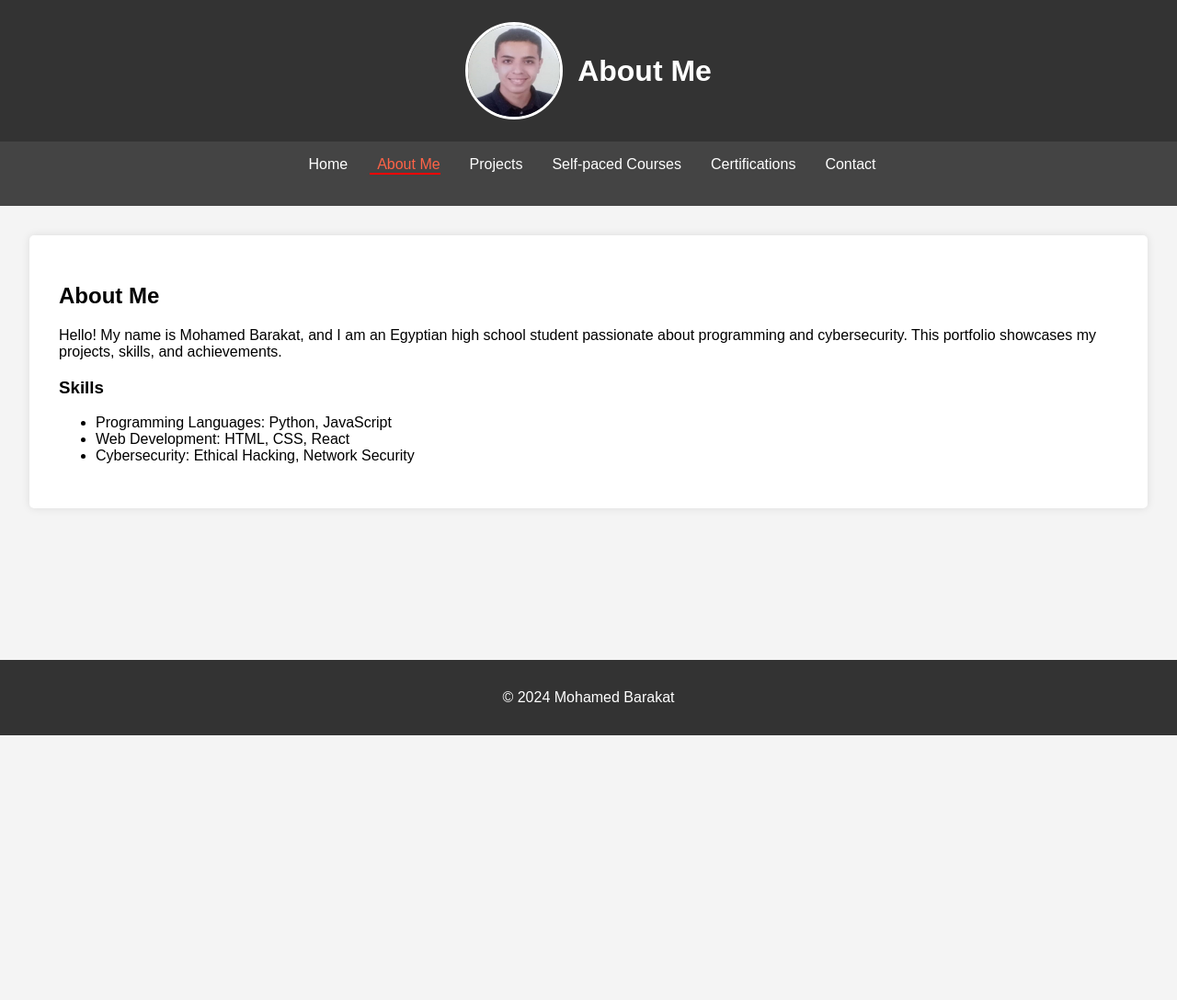
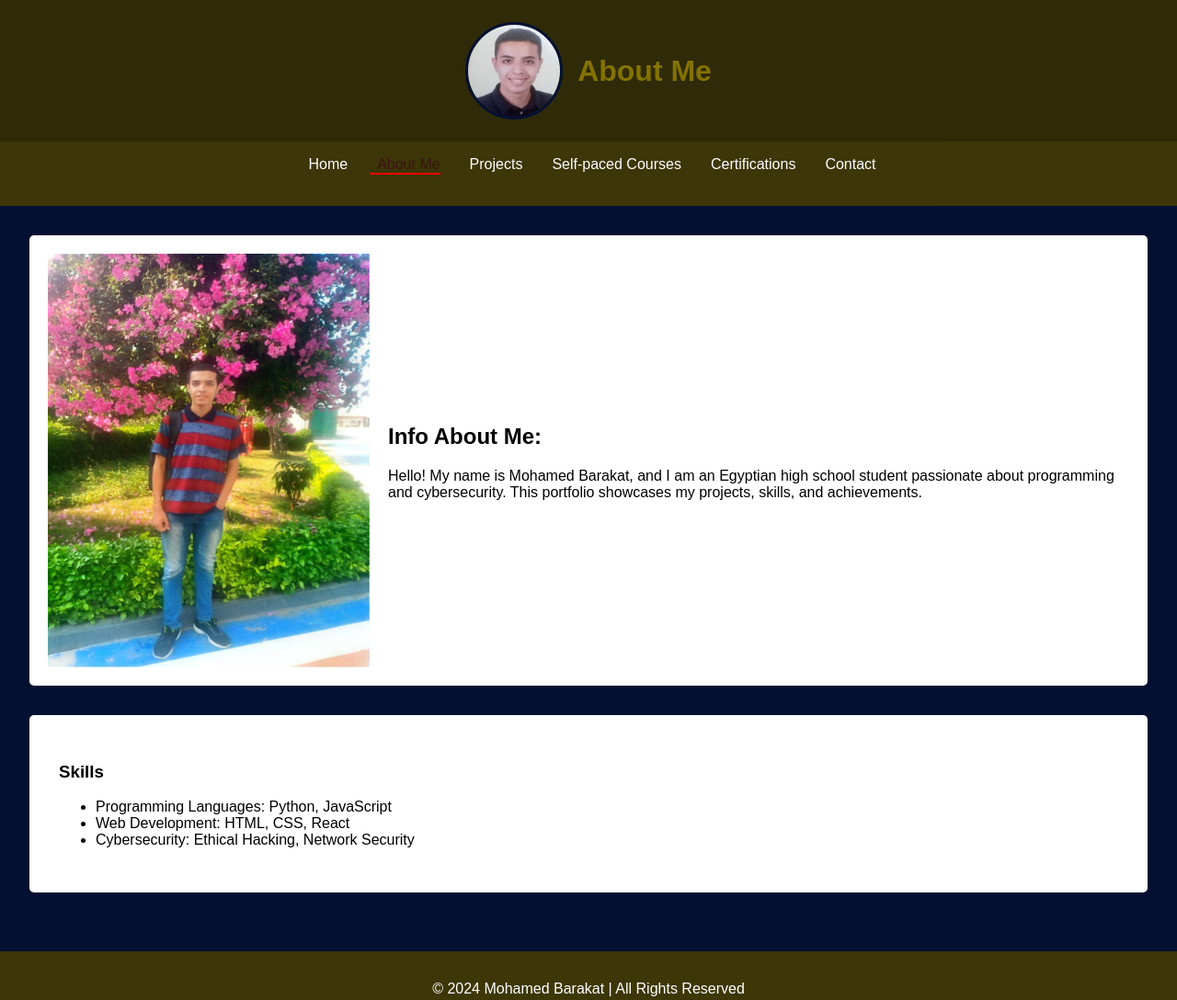
Before and after one commit to Mohamed-Barakatts/Mohamed-Barakatts.github.io, a plain HTML site: page sections/about.html in a window 1280 px wide. Shown: the whole page at 92% size. Before the commit the page ends 800 px from the top, so only its background shows below. Drawn offline with Linux system fonts and the light colour scheme.

Commit message:
The 4th design of my portfolio

```diff
--- a/assets/css/style.css
+++ b/assets/css/style.css
@@ -2,12 +2,12 @@ body {
   font-family: Arial, sans-serif;
   margin: 0;
   padding: 0;
-  background-color: #f4f4f4;
+  background-color: #051132;
 }
 
 header {
-  background-color: #333;
-  color: #fff;
+  background-color: rgba(55, 47, 1, 0.845);
+  color: rgba(147, 128, 1, 0.845);
   padding: 1.5rem 0;
   text-align: center;
   display: flex;
@@ -20,7 +20,7 @@ header {
   height: 100px;
   border-radius: 50%;
   margin-right: 1rem;
-  border: 3px solid #fff;
+  border: 3px solid #051132;
 }
 
 nav {
@@ -62,7 +62,7 @@ nav ul li a::after {
   width: 0;
   height: 2px;
   background: red;
-  transition: width 0.3s;
+  transition: width 0.5s;
 }
 
 nav ul li a:hover::after,
@@ -78,9 +78,8 @@ nav ul li a.active {
 nav ul li .dropdown-content {
   display: none;
   position: absolute;
-  background-color: #444;
+  background-color: rgba(55, 47, 1, 0.924);
   min-width: 160px;
-  box-shadow: 0 8px 16px rgba(0, 0, 0, 0.2);
   z-index: 1;
 }
 
@@ -93,7 +92,7 @@ nav ul li .dropdown-content a {
 
 nav ul li .dropdown-content a:hover,
 nav ul li .dropdown-content a.active {
-  background-color: #555;
+  background-color: #565454;
 }
 
 nav ul li:hover .dropdown-content {
@@ -213,3 +212,19 @@ main {
 footer {
   flex-shrink: 0;
 }
+
+nav ul li a:hover {
+  color: rgb(61, 18, 18) !important;
+}
+
+nav ul li a.active {
+  color: rgb(61, 18, 18) !important;
+}
+
+nav {
+  background-color: rgba(72, 62, 1, 0.845); /* Primary Color */
+}
+
+footer {
+  background-color: rgba(72, 62, 1, 0.845); /* Primary Color */
+}
--- a/assets/js/script.js
+++ b/assets/js/script.js
@@ -23,7 +23,6 @@ document.addEventListener('DOMContentLoaded', () => {
             this.classList.add('active');
         });
     });
-
     var modalBtns = document.querySelectorAll('.modal-btn');
     modalBtns.forEach(function(btn) {
         btn.addEventListener('click', function() {
--- a/sections/about.html
+++ b/sections/about.html
@@ -6,6 +6,39 @@
   <title>About Me - Mohamed Barakat</title>
   <link rel="stylesheet" href="../assets/css/style.css">
   <link rel="icon" href="../images/Mo.jpg" type="image/x-icon">
+  <style>
+    /* Add your existing CSS here */
+
+    .about-container {
+      display: flex;
+      align-items: center;
+      justify-content: space-between;
+      padding: 20px;
+    }
+
+    .about-text {
+      flex: 1;
+      margin-left: 20px;
+    }
+
+    .about-image {
+      flex: 1;
+      max-width: 350px;
+      max-height: 450px;
+    }
+
+    @media (max-width: 768px) {
+      .about-container {
+        flex-direction: column;
+        align-items: center;
+      }
+
+      .about-image {
+        max-width: 100%;
+        max-height: auto;
+      }
+    }
+  </style>
 </head>
 <body>
   <header>
@@ -35,19 +68,24 @@
     </ul>
   </nav>
   <main>
+    <section class="about-container">
+      <img src="../images/about_me.jpg" alt="Mohamed Barakat" class="about-image">
+      <div class="about-text">
+        <h2>Info About Me:</h2>
+        <p>Hello! My name is Mohamed Barakat, and I am an Egyptian high school student passionate about programming and cybersecurity. This portfolio showcases my projects, skills, and achievements.</p>
+    </section>
     <section>
-      <h2>About Me</h2>
-      <p>Hello! My name is Mohamed Barakat, and I am an Egyptian high school student passionate about programming and cybersecurity. This portfolio showcases my projects, skills, and achievements.</p>
       <h3>Skills</h3>
       <ul>
         <li>Programming Languages: Python, JavaScript</li>
         <li>Web Development: HTML, CSS, React</li>
         <li>Cybersecurity: Ethical Hacking, Network Security</li>
       </ul>
+    </div>
     </section>
   </main>
   <footer>
-    <p>&copy; 2024 Mohamed Barakat</p>
+    <p>&copy; 2024 Mohamed Barakat | All Rights Reserved</p>
   </footer>
   <script src="../assets/js/script.js"></script>
 </body>
```
Also changed, not shown: index.html (+1 -1 lines), sections/certifications.html (+8 -2 lines), sections/contact.html (+13 -11 lines), sections/courses.html (+1 -1 lines), sections/projects.html (+10 -1 lines), images/about_me.jpg (added).
